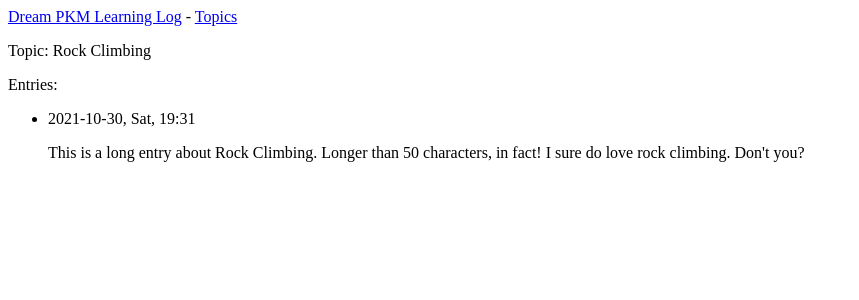
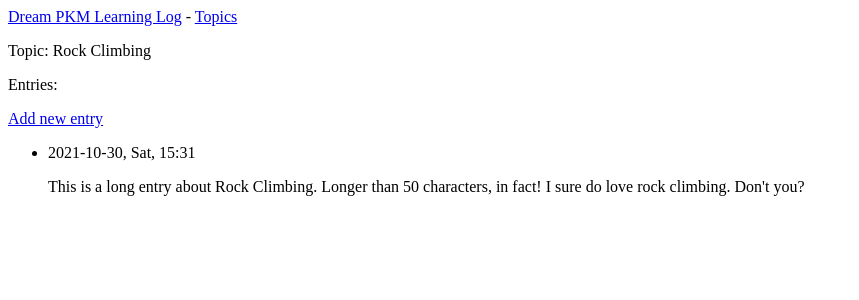
Before and after one commit to joshuapsteele/dream-pkm, a Django app: page /topics/2/ in a window 1280 px wide. Shown: the top 300 px of the page, without its empty margins (0-859 px from the left). Run offline with Django 3.2, Linux system fonts and the light colour scheme; data comes from the database, SQL or seed files in the repository; both versions use the stored data as it was after the commit.

Commit message:
Added new topic and new entry pages

```diff
--- a/django_learning_log_project/settings.py
+++ b/django_learning_log_project/settings.py
@@ -110,7 +110,7 @@ AUTH_PASSWORD_VALIDATORS = [
 
 LANGUAGE_CODE = 'en-us'
 
-TIME_ZONE = 'UTC'
+TIME_ZONE = 'US/Eastern'
 
 USE_I18N = True
 
--- a/learning_logs/templates/learning_logs/topic.html
+++ b/learning_logs/templates/learning_logs/topic.html
@@ -5,6 +5,10 @@
     <p>Topic: {{ topic }}</p>
 
     <p>Entries:</p>
+    <p>
+        <a href="{% url 'learning_logs:new_entry' topic.id %}">Add new entry</a>
+    </p>
+
     <ul>
     {% for entry in entries %}
         <li>
--- a/learning_logs/templates/learning_logs/topics.html
+++ b/learning_logs/templates/learning_logs/topics.html
@@ -14,4 +14,6 @@
         {% endfor %}
     </ul>
 
+    <a href="{% url 'learning_logs:new_topic' %}">Add a new topic</a>
+
 {% endblock content %}
--- a/learning_logs/urls.py
+++ b/learning_logs/urls.py
@@ -11,4 +11,8 @@ urlpatterns = [
     path('topics/', views.topics, name='topics'),
     # Detail page for a single topic.
     path('topics/<int:topic_id>/', views.topic, name='topic'),
+    # Page for adding a new topic.
+    path('new_topic', views.new_topic, name='new_topic'),
+    # Page for adding a new entry.
+    path('new_entry/<int:topic_id>/', views.new_entry, name='new_entry'),
 ]
--- a/learning_logs/views.py
+++ b/learning_logs/views.py
@@ -1,6 +1,7 @@
-from django.shortcuts import render
+from django.shortcuts import render, redirect
 
 from .models import Topic
+from .forms import TopicForm, EntryForm
 
 # Create your views here.
 def index(request):
@@ -19,3 +20,39 @@ def topic(request, topic_id):
     entries = topic.entry_set.order_by('-date_added')
     context = {'topic': topic, 'entries': entries}
     return render(request, 'learning_logs/topic.html', context)
+
+def new_topic(request):
+    """Add a new topic."""
+    if request.method != 'POST':
+        # No data submitted; create a blank form.
+        form = TopicForm()
+    else:
+        # POST data submitted; process data.
+        form = TopicForm(data=request.POST)
+        if form.is_valid():
+            form.save()
+            return redirect('learning_logs:topics')
+
+    # Display a blank or invalid form.
+    context = {'form': form}
+    return render(request, 'learning_logs/new_topic.html', context)
+
+def new_entry(request, topic_id):
+    """Add a new entry for a particular topic."""
+    topic = Topic.objects.get(id=topic_id)
+
+    if request.method != 'POST':
+        # No data submitted; create a blank form.
+        form = EntryForm;
+    else:
+        # POST data submitted; process data.
+        form = EntryForm(data=request.POST)
+        if form.is_valid():
+            new_entry = form.save(commit=False)
+            new_entry.topic = topic
+            new_entry.save()
+            return redirect('learning_logs:topic', topic_id=topic_id)
+
+    # Display a blank or invalid form.
+    context = {'topic': topic, 'form': form}
+    return render(request, 'learning_logs/new_entry.html', context)
```
Also changed, not shown: learning_logs/forms.py (added, +16 -0 lines), learning_logs/templates/learning_logs/new_entry.html (added, +15 -0 lines), learning_logs/templates/learning_logs/new_topic.html (added, +13 -0 lines), db.sqlite3.
